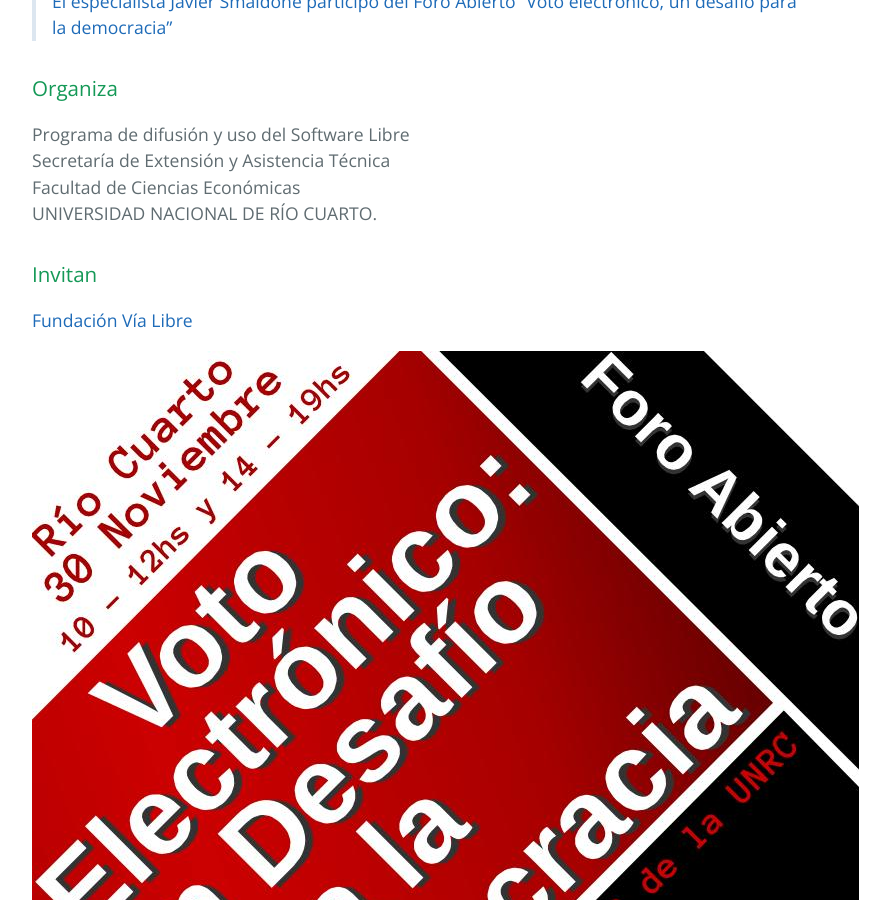
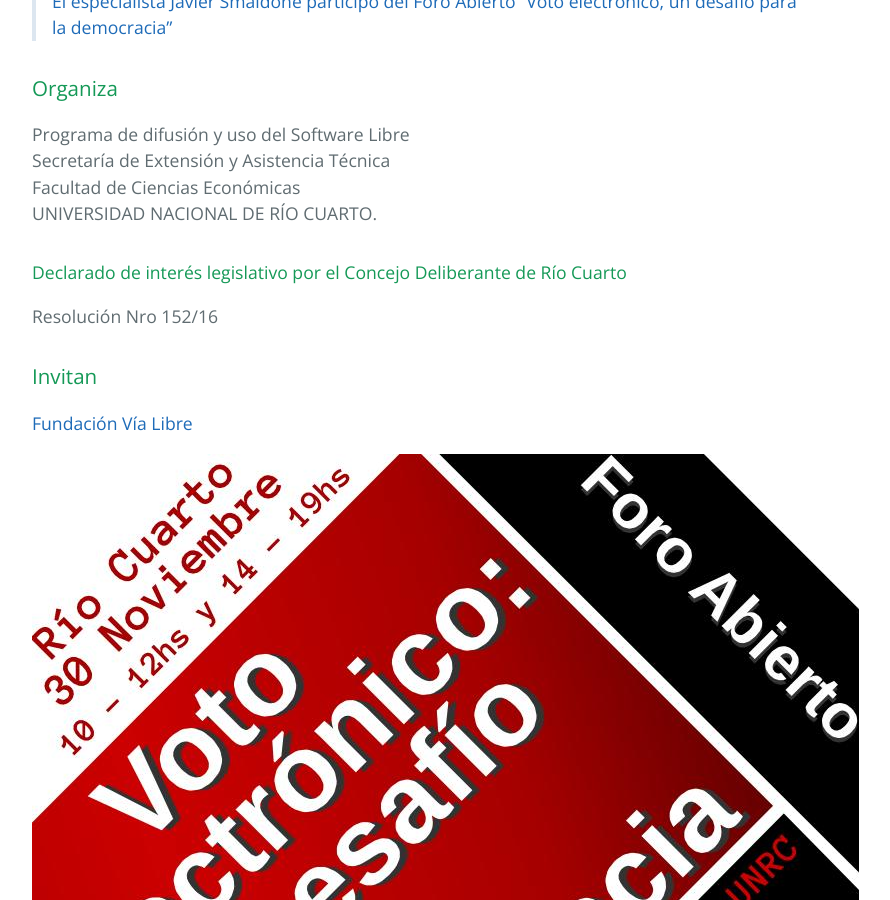
Before and after one commit to pewen/evoto, a Jekyll site: the page built from index.md, in a window 1280 px wide and 900 px high, scrolled down 1524 px. Shown: the whole window, without its empty margins (192-1082 px from the left). Built offline with Jekyll 4.4.1, drawn with Linux system fonts in a browser that asks for light colours.

Commit message:
minor changes

```diff
--- a/index.md
+++ b/index.md
@@ -38,6 +38,9 @@ Secretaría de Extensión y Asistencia Técnica
 Facultad de Ciencias Económicas
 UNIVERSIDAD NACIONAL DE RÍO CUARTO.
 
+#### Declarado de interés legislativo por el Concejo Deliberante de Río Cuarto
+Resolución Nro 152/16
+
 ### Invitan
 [Fundación Vía Libre](http://www.vialibre.org.ar)
 
```
Also changed, not shown: 1 other file.
